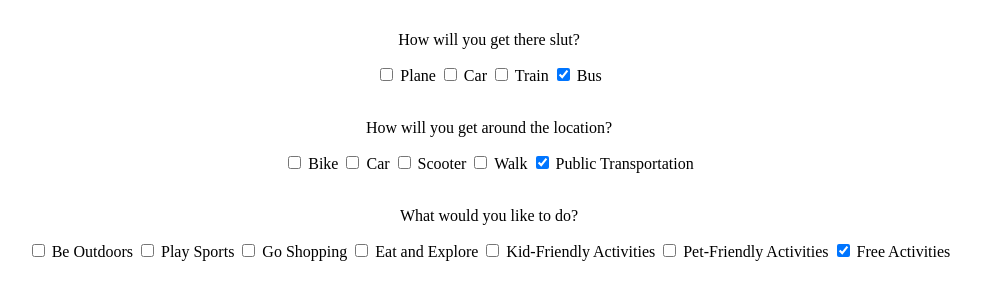
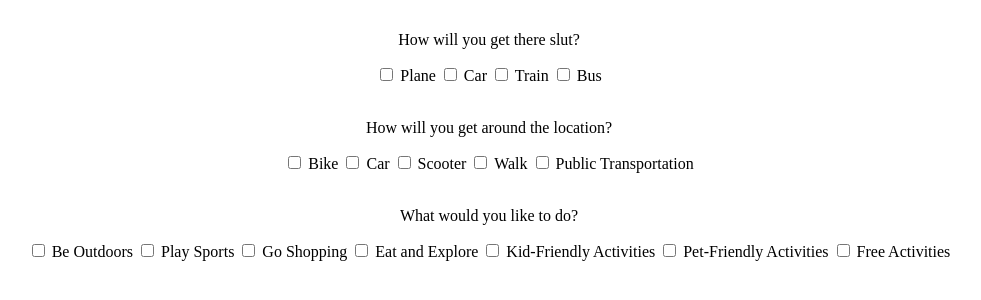
Before and after one commit to brighi018/HackISUf18, a plain HTML site: page index.html in a window 1280 px wide. Shown: the part 388-688 px from the top of the page, without its empty margins (151-1132 px from the left). Drawn offline with Linux system fonts and the light colour scheme.

Commit message:
Fixed checkboxes

```diff
--- a/index.html
+++ b/index.html
@@ -47,7 +47,7 @@
                 <input type="checkbox" name="Plane" value="Plane"> Plane
                 <input type="checkbox" name="Car" value="Car"> Car
                 <input type="checkbox" name="Train" value="Train"> Train
-                <input type="checkbox" name="Bus" value="Bus" checked> Bus<br>
+                <input type="checkbox" name="Bus" value="Bus"> Bus<br>
             </form>
         </div><br>
 
@@ -58,7 +58,7 @@
                 <input type="checkbox" name="Car" value="Car"> Car
                 <input type="checkbox" name="Scooter" value="Scooter"> Scooter
                 <input type="checkbox" name="Walk" value="Walk"> Walk
-                <input type="checkbox" name="Public" value="Public" checked> Public Transportation<br>
+                <input type="checkbox" name="Public" value="Public"> Public Transportation<br>
             </form>
         </div><br>
 
@@ -71,7 +71,7 @@
                 <input type="checkbox" name="Eat" value="Eat"> Eat and Explore
                 <input type="checkbox" name="Kids" value="Kids"> Kid-Friendly Activities
                 <input type="checkbox" name="Pets" value="Pets"> Pet-Friendly Activities
-                <input type="checkbox" name="Free" value="Free" checked> Free Activities<br>
+                <input type="checkbox" name="Free" value="Free"> Free Activities<br>
             </form>
         </div><br>
 
```
